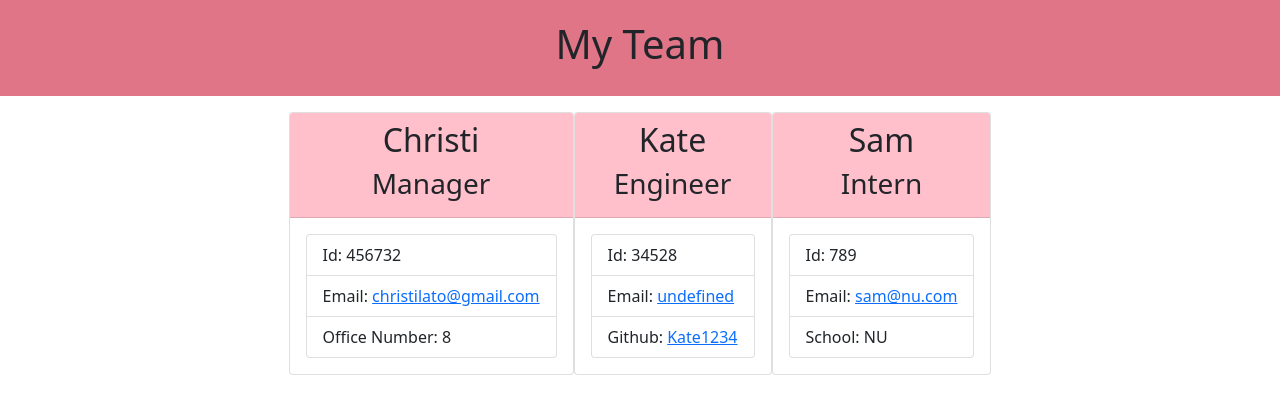
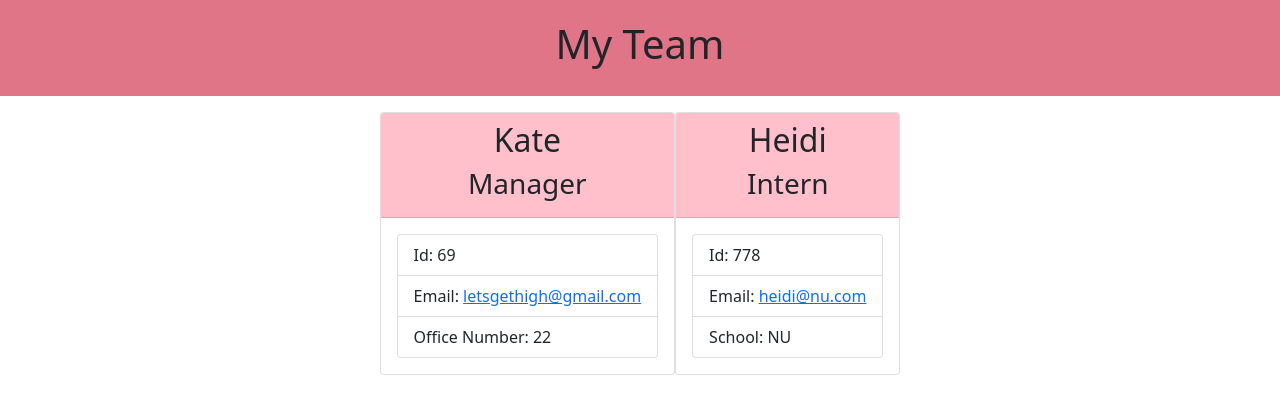
Before and after one commit to Christilato/Team-Profile-Generator, a website: page dist/team.html in a window 1280 px wide. Drawn offline with nearby package versions, Linux system fonts and the light colour scheme.

Commit message:
updated video

```diff
--- a/dist/team.html
+++ b/dist/team.html
@@ -26,41 +26,27 @@
 
         <div class="card employee-card">
     <div class="card-header">
-      <h2 class="card-title">Christi</h2>
+      <h2 class="card-title">Kate</h2>
       <h3 class="card-title">Manager</h3>
     </div>
     <div class="card-body">
       <ul class="list-group">
-        <li class="list-group-item">Id: 456732</li>
-        <li class="list-group-item">Email: <a href="mailto:christilato@gmail.com">christilato@gmail.com</a></li>
-        <li class="list-group-item">Office Number: 8</li>
+        <li class="list-group-item">Id: 69</li>
+        <li class="list-group-item">Email: <a href="mailto:letsgethigh@gmail.com">letsgethigh@gmail.com</a></li>
+        <li class="list-group-item">Office Number: 22</li>
       </ul>
     </div>
   </div>
 
         <div class="card employee-card">
     <div class="card-header">
-      <h2 class="card-title">Kate</h2>
-      <h3 class="card-title">Engineer</h3>
-    </div>
-    <div class="card-body">
-      <ul class="list-group">
-        <li class="list-group-item">Id: 34528</li>
-        <li class="list-group-item">Email: <a href="mailto:undefined">undefined</a></li>
-        <li class="list-group-item">Github: <a href="https://github.com/Kate1234" target="_blank" rel="noopener noreferrer">Kate1234</a></li>
-      </ul>
-    </div>
-  </div>
-
-        <div class="card employee-card">
-    <div class="card-header">
-      <h2 class="card-title">Sam</h2>
+      <h2 class="card-title">Heidi</h2>
       <h3 class="card-title">Intern</h3>
     </div>
     <div class="card-body">
       <ul class="list-group">
-        <li class="list-group-item">Id: 789</li>
-        <li class="list-group-item">Email: <a href="mailto:sam@nu.com">sam@nu.com</a></li>
+        <li class="list-group-item">Id: 778</li>
+        <li class="list-group-item">Email: <a href="mailto:heidi@nu.com">heidi@nu.com</a></li>
         <li class="list-group-item">School: NU</li>
       </ul>
     </div>
```
Also changed, not shown: README.md.
